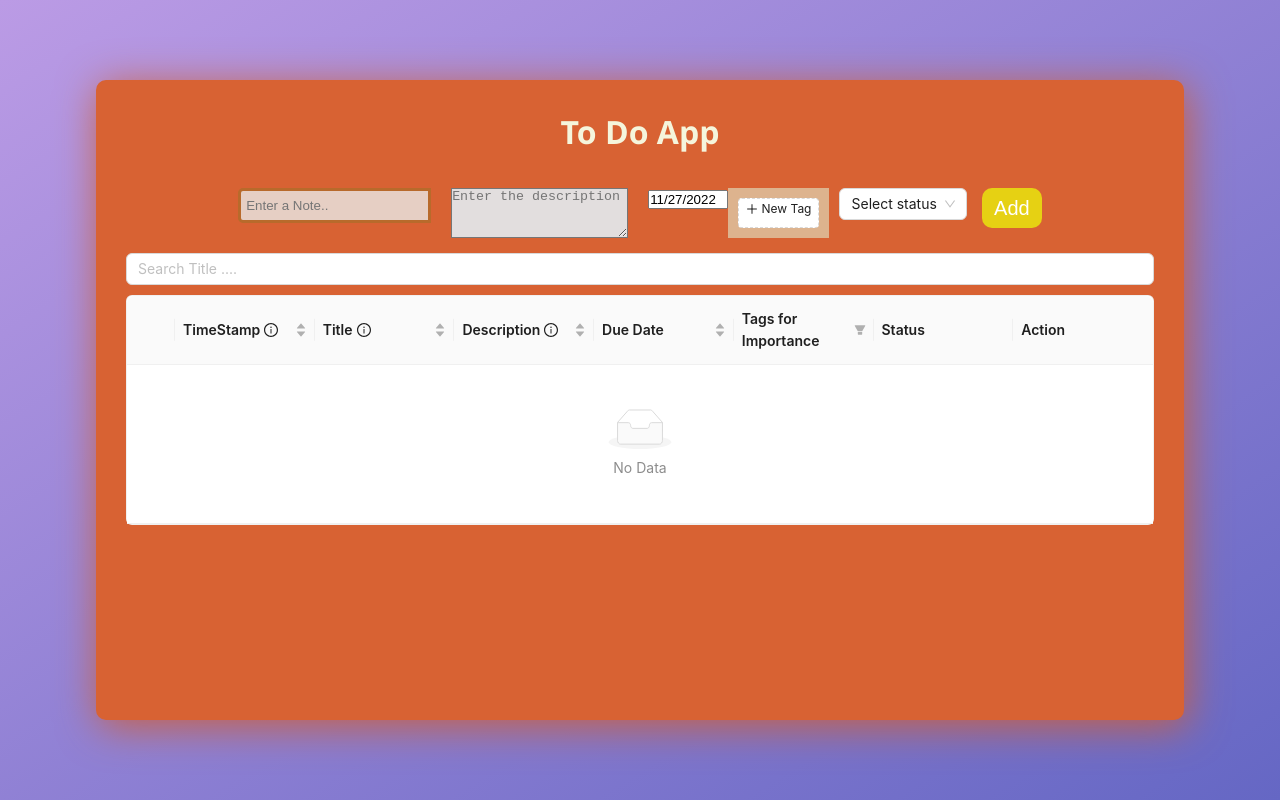
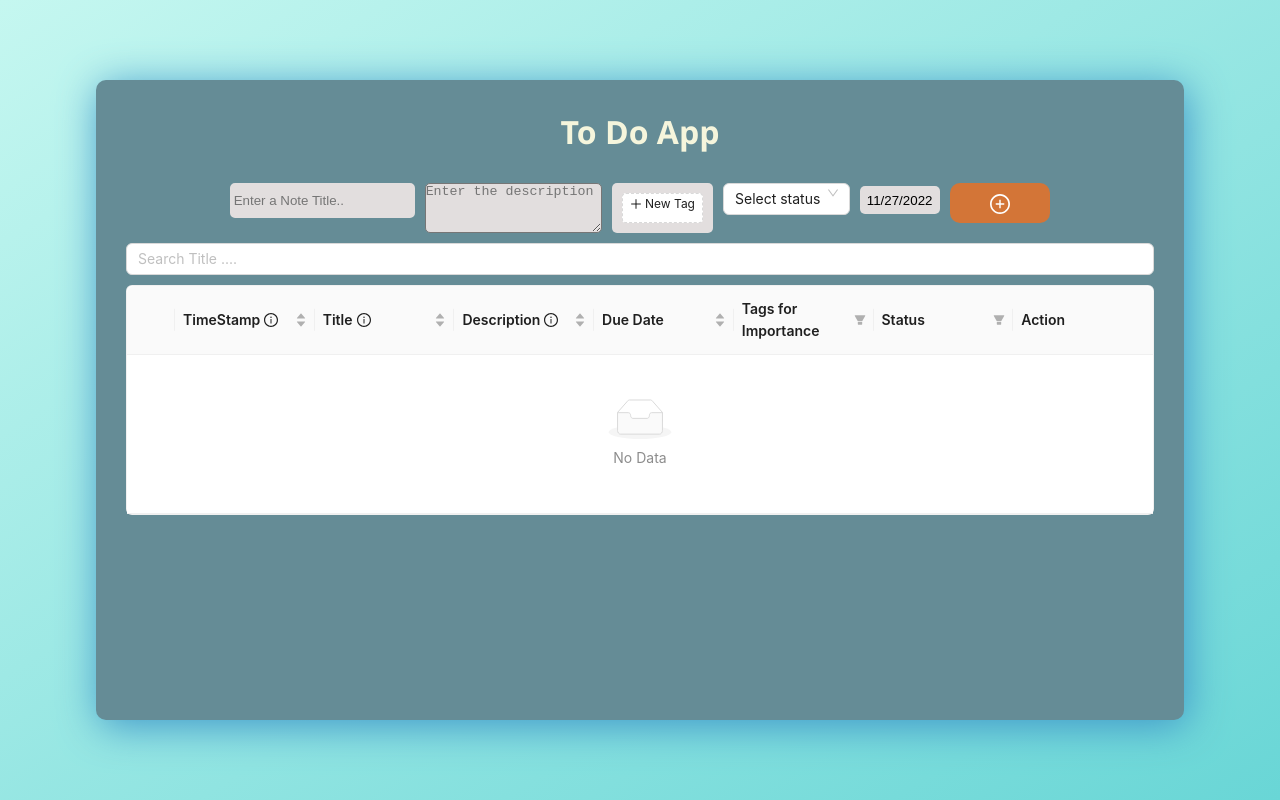
Before and after one commit to Kaggrov/Assignment, a React (Create React App) app: page / in a window 1280 px wide. Built offline with nearby package versions, Linux system fonts and the light colour scheme.

Commit message:
Suggested Changes

```diff
--- a/package.json
+++ b/package.json
@@ -3,6 +3,7 @@
   "version": "0.1.0",
   "private": true,
   "dependencies": {
+    "@ant-design/icons": "^4.8.0",
     "@ant-design/pro-components": "^2.3.35",
     "@emotion/react": "^11.10.5",
     "@emotion/styled": "^11.10.5",
--- a/src/AddNote.css
+++ b/src/AddNote.css
@@ -1,49 +1,77 @@
 .todo__input {
-    background-color: rgb(230, 207, 196);
+    background-color: rgb(226, 222, 222);
     height: 35px;
-    border: 3px solid #b86a2b;
-    padding: 5px;
+    border: 3px solid rgb(226, 222, 222);
+    padding: 1px;
     border-radius: 5px 0 0 5px;
     outline: none;
-    margin-right: 20px;
+    margin-right: 10px;
+    margin-left: 0px;
+    border-radius: 5px;
 }
 
 .button__input {
 
-  margin-left: 15px;
-  width: 60px;
+  margin-left: 10px;
+  width: 100px;
   height: 40px;
-  border: #e6d113;
-  background: #e6d113;
+  border: #d67636;
+  background: #d37537;
   text-align: center;
   color: #fff;
   border-radius: 10px;
   cursor: pointer;
   font-size: 20px;
+  padding: 10px;
 
 }
 .todo__form {
     display: flex;
     flex-direction: row;
-    margin: 15px;
+    margin: 10px;
 
 }
 .todo__date {
     max-width: 80px;
+    border-radius: 5px;
+    background-color:rgb(226, 222, 222) ;
+    margin-left: 10px;
+    padding: 0.4rem;
+    border: none;
 }
 .todo__tag
 {
     display: flex;
     flex-direction: row;
-    background-color: #ddb38e;
+    background-color: rgb(226, 222, 222);
+    border-radius: 5px;
 }
 .todo__tag > *{
     margin:10px;
     height: 30px;
+
 }
 .todo__desc {
     background: rgb(226, 222, 222);
     min-height: 50px;
     min-width: 170px;
-    margin-right: 20px;
+    margin-right: 10px;
+    border-radius: 5px;
 }
+
+.react-datepicker-wrapper {
+    display: flex !important;
+    align-items: center;
+    justify-content: center;
+}
+
+.react-datepicker__input-container {
+    display: flex !important;
+    align-items: center;
+    justify-content: center;
+    padding-bottom: 1rem;
+}
+
+.ant-select-arrow {
+    padding-bottom: 1.6rem;
+}
--- a/src/AddNote.js
+++ b/src/AddNote.js
@@ -6,27 +6,10 @@ import { useState } from 'react';
 import Tags from './Tags';
 import {v4 as uuidv4} from "uuid";
 import {Select,Menu,Dropdown} from 'antd';
+import { PlusCircleOutlined } from '@ant-design/icons';
 
 const AddNote = ({input,setInput,desc,setDesc,todo,setTodo}) => {
 
-    // const items =  [
-    //     {
-    //       label: 'Open',
-    //       key: 'open',
-    //     },
-    //     {
-    //       label: 'Working',
-    //       key: 'working',
-    //     },
-    //     {
-    //         label: 'Done',
-    //         key: 'done',
-    //     },
-    //     {
-    //         label: 'Overdue',
-    //         key: 'overdue',
-    //     },
-    //   ]
 
       const stat =  ["Open","Working","Done","Overdue"];
 
@@ -69,7 +52,7 @@ const AddNote = ({input,setInput,desc,setDesc,todo,setTodo}) => {
     <form onSubmit={onFormSubmit} className='todo__form'>
         <input
             type="text"
-            placeholder='Enter a Note..'
+            placeholder='Enter a Note Title..'
             className='todo__input'
             value = {input}
             required
@@ -82,11 +65,6 @@ const AddNote = ({input,setInput,desc,setDesc,todo,setTodo}) => {
             required
             onChange={onDescSChange}
         />
-        <DatePicker
-            selected={startDate}
-            onChange={(date) =>{(date.getDate()>current.getDate() ? setStartDate(date) : alert("Invalid End Date "))}}
-            className='todo__date'
-        />
         <div className='todo__tag'>
             <Tags tags={tags} setTags={setTags}/>
         </div>
@@ -98,9 +76,32 @@ const AddNote = ({input,setInput,desc,setDesc,todo,setTodo}) => {
               } )
           }
         </Select>
-        <button className='button__input'>Add</button>
+        <DatePicker
+            selected={startDate}
+            onChange={(date) =>{((date.getDate()>current.getDate()) || (date.getMonth()>current.getMonth()) ? setStartDate(date) : alert("Invalid End Date "))}}
+            className='todo__date'
+        />
+        <button className='button__input'><PlusCircleOutlined /></button>
     </form>
   )
 }
 
 export default AddNote
+
+// wrapper {
+//   display: flex;
+//     align-items: center;
+//     justify-content: center;
+// }
+
+// datepicker-input-contauner {
+  // align-items: center;
+  //   justify-content: center;
+  //   display: flex;
+  //   padding-bottom: 1rem;
+// }
+
+// todo_date {
+  // padding: 0.4rem;
+  //   border: none;
+// }
--- a/src/Home.css
+++ b/src/Home.css
@@ -4,16 +4,16 @@
     align-items: center;
     width: 100%;
     min-height: 100vh;
-    background : linear-gradient(to left top, rgb(101, 103, 196), rgb(187, 155, 229));
+    background : linear-gradient(to left top, rgb(105, 214, 214), rgb(197, 247, 240));
 
   }
   .parent__box {
-    background-color: rgb(216, 98, 51);
+    background-color: rgb(101, 140, 150);
     min-width: 60vh;
     min-height: 80vh;
     padding:30px;
     border-radius: 10px;
-    box-shadow: 3px 6px 40px rgb(202, 96, 63);
+    box-shadow: 3px 6px 40px rgb(63, 151, 202);
     display: flex;
     flex-direction: column;
     align-items: center;
--- /dev/null
+++ b/src/Table.css
@@ -0,0 +1,3 @@
+.todo__date {
+    max-width: 80px;
+}
--- a/src/Table.js
+++ b/src/Table.js
@@ -6,6 +6,9 @@ import { Button, Dropdown, Space, Tag ,Typography,Select,Input,Popconfirm} from
 import { useRef ,useState} from 'react'
 import { DownOutlined } from '@ant-design/icons';
 import {Form} from 'antd';
+import DatePicker from "react-datepicker";
+import Tags from './Tags';
+import './Table.css'
 
 
 const Table = ({todo,setTodo}) => {
@@ -13,7 +16,11 @@ const Table = ({todo,setTodo}) => {
 
     const [editingRow,setEditingRow] = useState(null);
     const [editingRowTitle,setEditingRowTitle] = useState(null);
+    const [editingRowDesc,setEditingRowDesc] =  useState(null);
+    const [tags, setTags] = useState([]);
+    const [startDate, setStartDate] = useState(todo.DueDate);
     const [form] = Form.useForm();
+    const current = new Date();
 
     const handleDelete = (key) => {
       const newData = todo.filter((item) => item.id !== key);
@@ -97,6 +104,27 @@ const Table = ({todo,setTodo}) => {
                 },
               ],
             },
+            render: (text,record) => {
+              const handleChangeDesc = (e) => {
+                setEditingRowDesc(e.target.value)
+              }
+
+              if(editingRow === record.id){
+                console.log("hello");
+                return (<Form.Item
+                  name="Description"
+                  rules={[{
+                    required:true,
+                    message:"Please Enter Description",
+                  }]}
+                >
+                  <Input onChange={handleChangeDesc}/>
+                </Form.Item>);
+
+              }else {
+                return <p>{text}</p>
+              }
+          },
           },
         {
           title: 'Due Date',
@@ -106,13 +134,43 @@ const Table = ({todo,setTodo}) => {
           valueType: 'date',
           sorter: (a, b) => a.DueDate.localeCompare(b.DueDate),
           hideInSearch: true,
+          render: (text,record) => {
+            // const handleChange = (e) => {
+            //   setEditingRowDate(e.target.value)
+            // }
+
+            if(editingRow === record.id){
+              console.log("hello");
+              return (<Form.Item
+                name="DueDate"
+                rules={[{
+                  required:true,
+                  message:"Please Enter valid Date",
+                }]}
+              >
+                <DatePicker
+                    selected={startDate}
+                    onChange={(date) =>{((date.getDate()>current.getDate()) || (date.getMonth()>current.getMonth()) ? setStartDate(date) : alert("Invalid End Date "))}}
+                    className="todo__date"
+                />
+                {/* <Input onChange={handleChange}/> */}
+              </Form.Item>);
+
+            }else {
+              return <p>{text}</p>
+            }
+        },
         },
         {
           disable: true,
           title: 'Tags for Importance',
           dataIndex: 'tags',
           filters: true,
-          onFilter: true,
+          onFilter: (text,record) => {
+
+            return record.labels.includes(text);
+
+          },
           filters: [
             {
               text: 'Urgent',
@@ -135,19 +193,63 @@ const Table = ({todo,setTodo}) => {
           renderFormItem: (_, { defaultRender }) => {
             return defaultRender(_);
           },
-          render: (_, record) => (
-            <Space>
+          render: (_, record) => {
+
+            if(editingRow === record.id){
+              console.log("hello");
+              return (<Form.Item
+                name="tags"
+                rules={[{
+                  required:true,
+                  message:"Please Enter Tags",
+                }]}
+              >
+                <Tags tags={tags} setTags={setTags}/>
+                {/* <Input onChange={handleChange}/> */}
+              </Form.Item>);
+
+            }else {
+
+              return (<Space>
               {record?.labels?.map((name) => (
                 <Tag key={name}>
                   {name}
                 </Tag>
               ))}
-            </Space>
-          ),
+            </Space>)
+            }
+
+
+
+          },
         },
         {
             dataIndex: 'status',
             title: 'Status',
+            onFilter: (value,record) => {
+                // console.log(value)
+                // console.log(record);
+
+                return value ===record.st;
+            },
+            filters: [
+              {
+                text: 'Open',
+                value: 'Open',
+              },
+              {
+                text: 'Working',
+                value: 'Working',
+              },
+              {
+                text:'Done',
+                value:'Done'
+              },
+              {
+                text:'Overdue',
+                value:'Overdue'
+              }
+            ],
 
             render: (_,record) => (
 
@@ -194,13 +296,22 @@ const Table = ({todo,setTodo}) => {
 
       values = {
         title : editingRowTitle,
+        Description:editingRowDesc,
+        DueDate : startDate,
+        labels:tags
       }
 
       UpdatedDataSource[editingRow - 1]['title'] = values.title;
+      UpdatedDataSource[editingRow-1]['Description'] = values.Description
+      UpdatedDataSource[editingRow-1]['DueDate'] = values.DueDate;
+      UpdatedDataSource[editingRow-1]['labels'] = values.labels;
 
       setTodo(UpdatedDataSource)
       setEditingRow(null)
       setEditingRowTitle(null)
+      setEditingRowDesc(null)
+      setStartDate(null)
+      setTags([]);
     }
 
   return (
```
Also changed, not shown: 1 other file (tests, documents, lock files or other folders).
